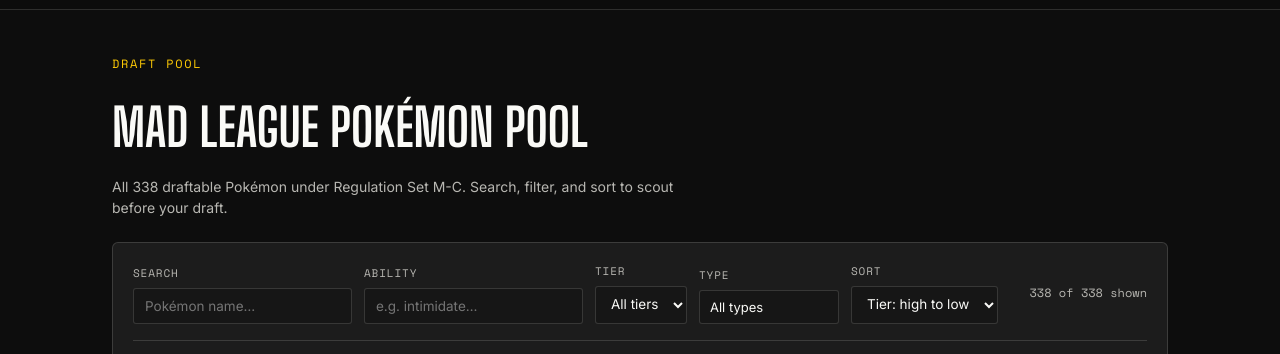
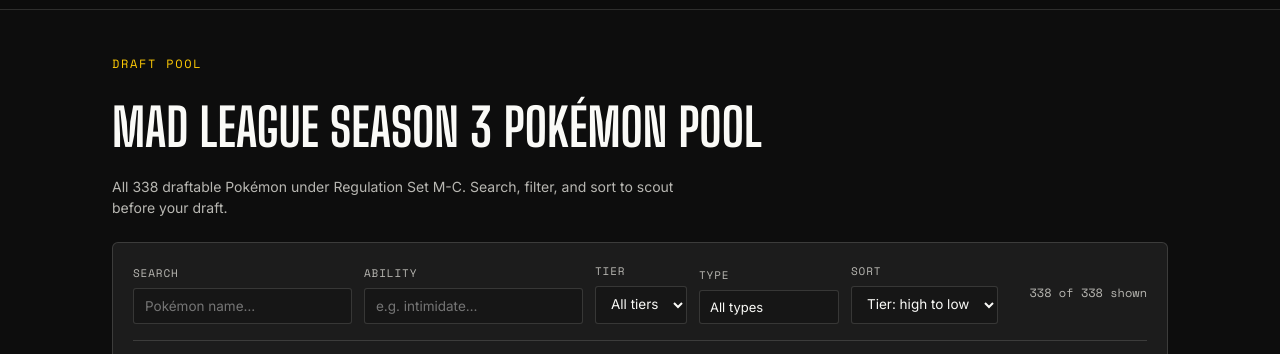
Before and after one commit to UzalSahn/MAD-League-Season-3, a plain HTML site: page pool.html in a window 1280 px wide. Shown: the part 46-400 px from the top of the page. Drawn offline with nearby package versions, Linux system fonts and the light colour scheme; no server answers.

Commit message:
Changed pool header

```diff
--- a/pool.html
+++ b/pool.html
@@ -156,7 +156,7 @@
 <main>
   <div class="page-head">
     <span class="eyebrow">Draft Pool</span>
-    <h1>MAD League Pokémon Pool</h1>
+    <h1>MAD League Season 3 Pokémon Pool</h1>
     <p class="pool-sub" id="poolSubtext">All draftable Pokémon under Regulation Set M-C. Search, filter, and sort to scout before your draft.</p>
   </div>
 
```
